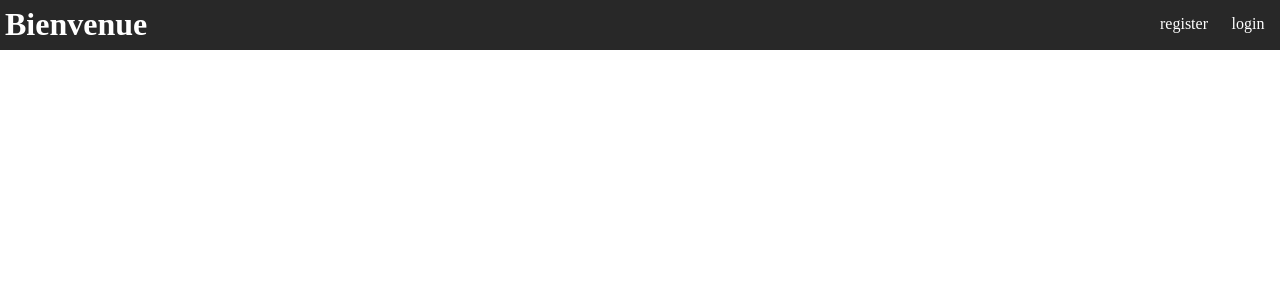
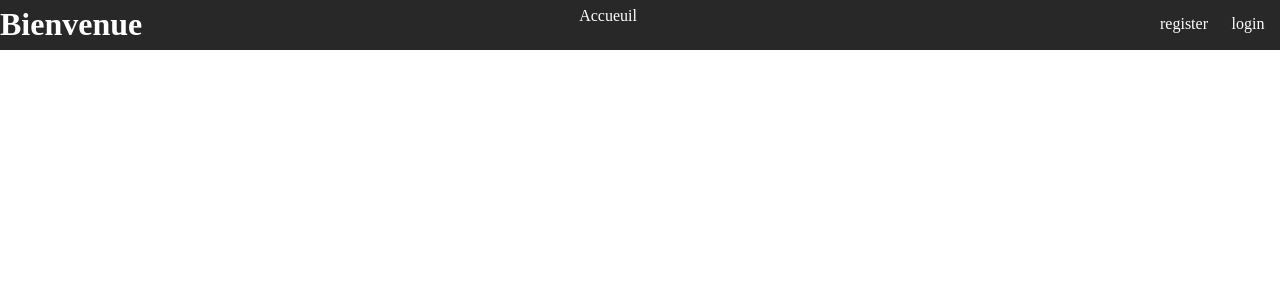
Before and after one commit to Akik4/e-commerce-PHP, a PHP site: page /profile.php in a window 1280 px wide. Shown: the top 300 px of the page. Run offline with PHP 8.4, Linux system fonts and the light colour scheme.

Commit message:
add background to profil and home button

```diff
--- a/public/profile.php
+++ b/public/profile.php
@@ -10,7 +10,7 @@ if(isset($_GET['id']))
 <?php
         $profile = $data->getUser($_GET['id']);
     ?>
-            <div id="page-content">
+            <div id="profil-content">
                 <div id="profil-container">
                     <h1>PROFILE</h1>
                     <?php if($_GET['id'] == $_SESSION['id']): ?>
--- a/public/template/header.css
+++ b/public/template/header.css
@@ -13,8 +13,33 @@ html, body {
     flex-flow: column;
 }
 
-.test {
+.all-page {
     display: contents;
+}
+
+#nav-menu
+{
+    width: 50%;
+    display: flex;
+    /*height: 100%;*/
+    justify-content: space-between;
+    /*text-align: center;*/
+    /*padding: 8px;*/
+    /*margin-left: 5px;*/
+}
+
+#nav-menu h1
+{
+    height: 100%;
+    line-height: 150%;
+    flex: 0 1 auto
+}
+
+#nav-menu a
+{
+    height: 100%;
+    width: 10%;
+    line-height: 200%;
 }
 
 header
@@ -29,13 +54,10 @@ header
 }
 
 header h1 {
-    height: 100%;
-    text-align: center;
-    line-height: 150%;
-    margin-left: 5px;
+
 }
 
-header div {
+#user-nav {
     display: flex;
     height: 100%;
     width: 10%;
@@ -63,6 +85,7 @@ header div a:hover
 
 #profil-container
 {
+    background: ghostwhite;
     display: flex;
     border-radius: 20px;
     margin-top: 20px;
@@ -73,13 +96,21 @@ header div a:hover
     flex-flow: column;
 }
 
+
+
+
 #profil-container h1, #profil-container h2
 {
+    width: 80%;
     text-align: center;
-    width: 80%;
     align-self: center;
     border-bottom: 1px solid rgba(0,0,0, 50%);
     margin-bottom: 10px;
+}
+
+#profil-container h2
+{
+    width: 60%;
 }
 
 #edit-container
@@ -107,13 +138,18 @@ header div a:hover
 }
 
 
-#page-content, #page-content-form
+#profil-content, #page-content-form
 {
     flex: 1 1 auto;
     display: flex;
     justify-content: center;
 }
 
+#profil-content
+{
+    background: rgb(2,0,36);
+    background: linear-gradient(146deg, rgba(2,0,36,1) 0%, rgba(9,9,121,1) 80%, rgba(0,212,255,1) 100%);
+}
 
 footer
 {
--- a/public/template/header.php
+++ b/public/template/header.php
@@ -20,10 +20,13 @@ if (isset($_SESSION["id"])){
 </head>
 <body>
 <div id="page">
-    <div class="test">
+    <div class="all-page">
         <header>
-            <H1>Bienvenue</H1>
-            <div>
+            <div id="nav-menu">
+                <H1>Bienvenue</H1>
+                <a href="/index.php">Accueuil</a>
+            </div>
+            <div id="user-nav">
                 <?php
                 if(!$isConnected):
                     ?>
```
